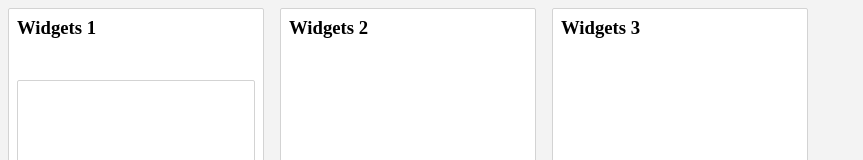
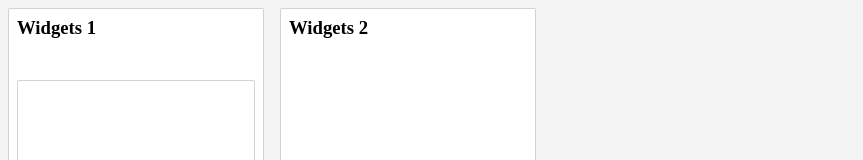
Before and after one commit to lslozano/React-DnD-Practice, a React (Create React App) app: page / in a window 1280 px wide. Shown: the top 160 px of the page, without its empty margins (0-863 px from the left). Built offline with nearby package versions, Linux system fonts and the light colour scheme.

Commit message:
Initial commit for version3

```diff
--- a/src/initial-data.js
+++ b/src/initial-data.js
@@ -15,13 +15,13 @@ const initialData = {
       title: "Widgets 2",
       taskIds: [],
     },
-    "column-3": {
-      id: "column-3",
-      title: "Widgets 3",
-      taskIds: [],
-    },
+    // "column-3": {
+    //   id: "column-3",
+    //   title: "Widgets 3",
+    //   taskIds: [],
+    // },
   },
-  columnOrder: ["column-1", "column-2", "column-3"],
+  columnOrder: ["column-1", "column-2"],
 };
 
 export default initialData;
--- a/src/style/components/Column.styled.js
+++ b/src/style/components/Column.styled.js
@@ -21,6 +21,7 @@ export const TaskListContainer = styled.div`
 
   display: flex;
   flex-direction: column;
+  ${'' /* flex-direction: row; */}
 
   min-height: 100px;
   flex-grow: 1;
--- a/src/style/components/Columns.styled.js
+++ b/src/style/components/Columns.styled.js
@@ -2,6 +2,7 @@ import styled from "styled-components";
 
 const ColumnsContainer = styled.div`
   display: flex;
+  flex-direction: row;
 `;
 
 export default ColumnsContainer;
--- a/src/style/components/Task.styled.js
+++ b/src/style/components/Task.styled.js
@@ -12,7 +12,7 @@ const TaskContainer = styled.div`
   display: flex;
   justify-content: center;
   align-items: center;
-  overflow: hidden;
+  overflow: scroll;
 `;
 
 export default TaskContainer;
```
